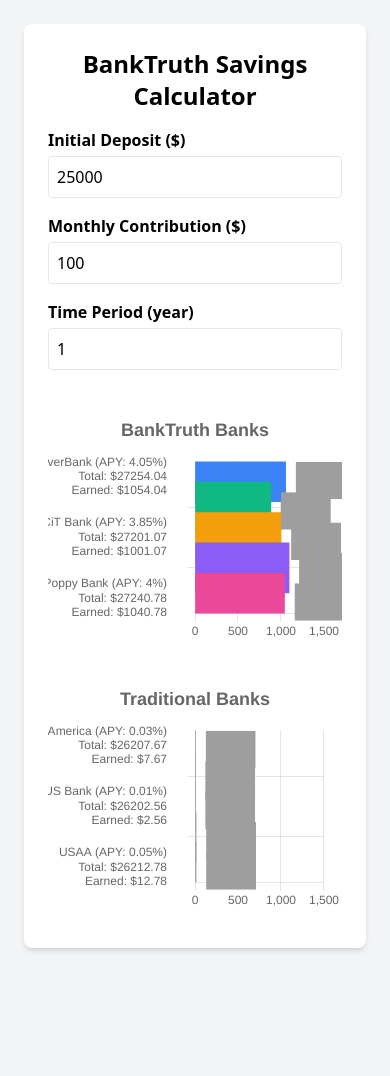
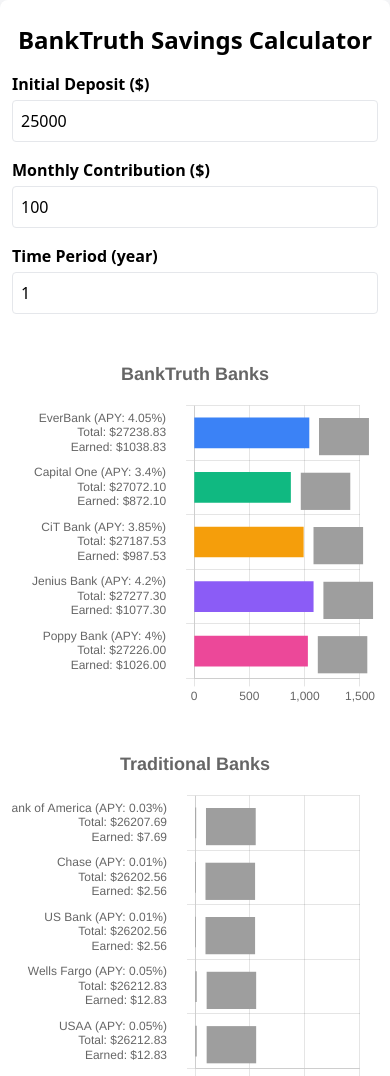
Before and after one commit to AbingPj/Portfolio, a website: page public/pages/banktruth-savings-calculator.html in a window 390 px wide. Shown: the top 1076 px of the page. Before the commit the page ends 972 px from the top, so only its background shows below. Drawn offline with nearby package versions, Linux system fonts and the light colour scheme.

Commit message:
update banktruth saving calculator

```diff
--- a/public/pages/banktruth-savings-calculator.html
+++ b/public/pages/banktruth-savings-calculator.html
@@ -7,10 +7,24 @@
     <title>Bank Calculator - BankTruth Test</title>
     <script src="https://cdn.tailwindcss.com"></script>
     <script src="https://cdn.jsdelivr.net/npm/chart.js"></script>
+    <style>
+        @media (max-width: 767px) {
+            .no-padding-in-mobile {
+                padding: 0px !important;
+            }
+
+            .small-padding-in-mobile {
+                padding-left: 12px !important;
+                ;
+                padding-right: 12px !important;
+                ;
+            }
+        }
+    </style>
 </head>
 
-<body class="bg-gray-100 p-6">
-    <div class="max-w-7xl mx-auto bg-white p-6 rounded-lg shadow-md">
+<body class="bg-gray-100 p-6 no-padding-in-mobile">
+    <div class="max-w-7xl mx-auto bg-white p-6 rounded-lg shadow-md small-padding-in-mobile">
         <h1 class="text-2xl font-bold mb-4 text-center">BankTruth Savings Calculator</h1>
 
         <div class="grid grid-cols-12 gap-4">
@@ -34,10 +48,10 @@
             <!-- Chart Area -->
             <div class="col-span-12 md:col-span-10 grid grid-cols-1 lg:grid-cols-2 gap-6">
                 <div>
-                    <canvas id="bankTruthChart" width="600" height="500"></canvas>
+                    <canvas id="bankTruthChart" width="600" height="600"></canvas>
                 </div>
                 <div>
-                    <canvas id="traditionalChart" width="600" height="500"></canvas>
+                    <canvas id="traditionalChart" width="600" height="600"></canvas>
                 </div>
             </div>
         </div>
@@ -63,7 +77,16 @@
         // Function to calculate future value
         function calculateFV(P, PMT, r, n, t) {
             const rate = r / 100;
-            return P * Math.pow(1 + rate / n, n * t) + PMT * ((Math.pow(1 + rate / n, n * t) - 1) / (rate / n));
+
+            // Interest on initial deposit
+            const interestOnInitial = P * rate * t;
+
+            // Interest on monthly contributions (Jenius method)
+            // Average months = 5.5 for 1 year
+            const avgMonths = (12 + 1) / 2;
+            const interestOnPMT = PMT * 12 * rate * (avgMonths / 12);
+
+            return P + (PMT * 12 * t) + interestOnInitial + interestOnPMT;
         }
 
         function createChart(ctx, bankArray, chartTitle) {
@@ -75,7 +98,7 @@
                         label: 'Total Earned ($)',
                         data: bankArray.map(() => 0),
                         backgroundColor: bankArray.map(bank => bank.color),
-                        barThickness: 50,
+                        barThickness: 30,
                         maxBarThickness: 60,
                         categoryPercentage: 1.0,
                         barPercentage: 1.0
```
